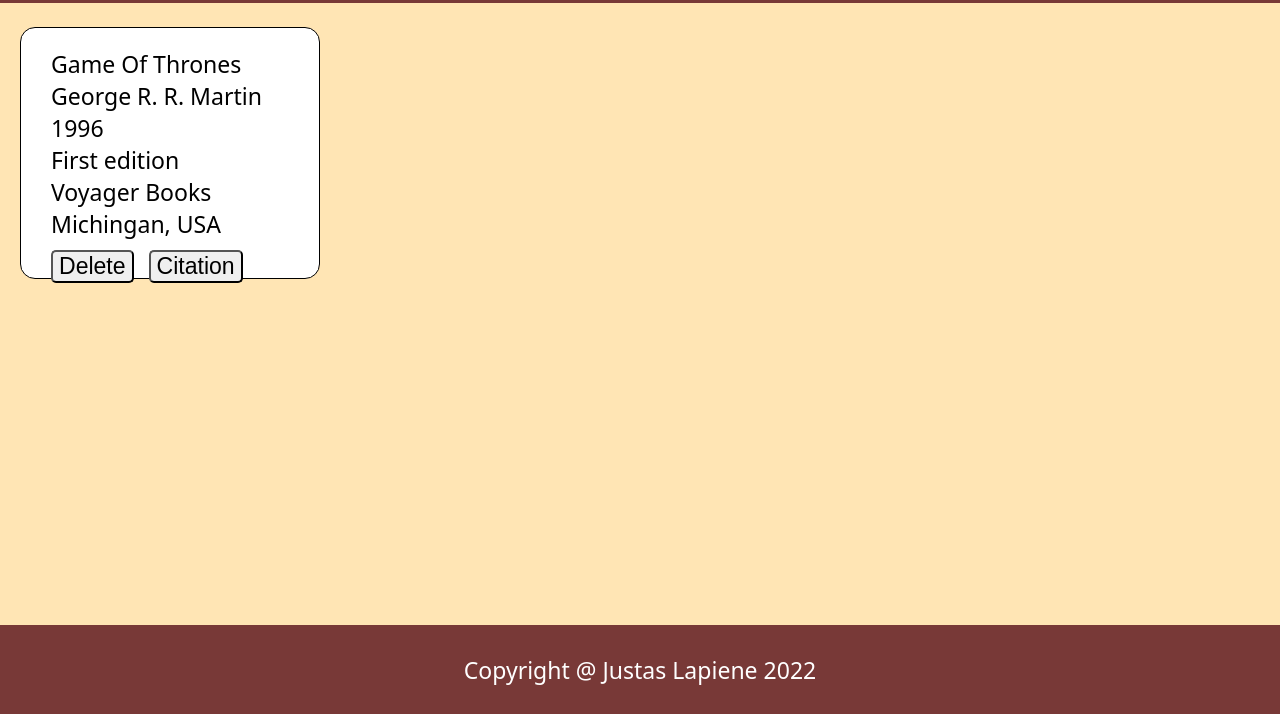
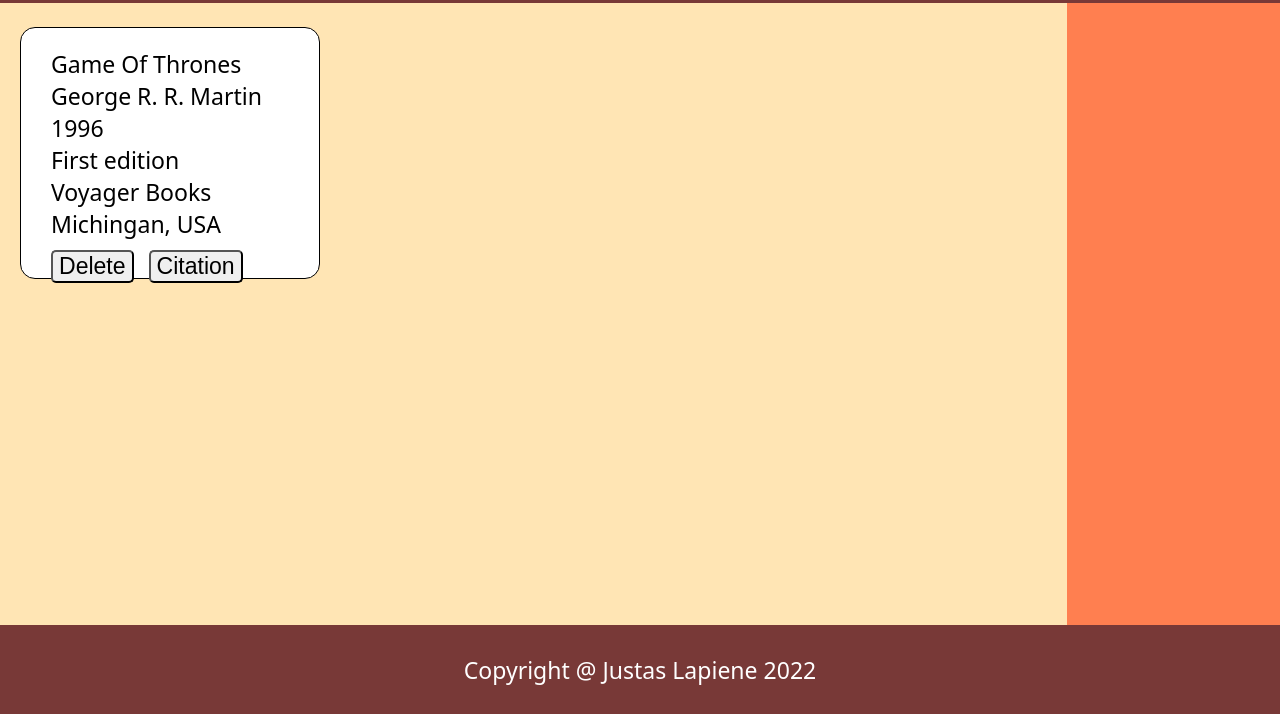
Before and after one commit to J03B1D3N/Library, a plain HTML site: page index.html in a window 1280 px wide. Shown: the part 86-800 px from the top of the page. Drawn offline with Linux system fonts and the light colour scheme.

Commit message:
reinstated the nav

```diff
--- a/script.js
+++ b/script.js
@@ -134,7 +134,7 @@
    if( bookAuthor != "") {
     harvardRefference = bookAuthor
    }  if(bookYearOfPub != 0) {
-    harvardRefference = harvardRefference + "(" + bookYearOfPub + ")"
+    harvardRefference = harvardRefference + "(" + bookYearOfPub + ") "
    }  if( bookTitle != "") {
     harvardRefference = harvardRefference + bookTitle + ", "
    }  if(bookEdition != "") {
@@ -148,5 +148,3 @@
    alert("Harvard reference copied")
 
 }
-
-author
--- a/styles.css
+++ b/styles.css
@@ -57,11 +57,15 @@
     justify-content: center;
     align-items: center;
 }
-
+nav {
+    background-color: var(--nav);
+    grid-column: 6/7;
+    grid-row: 2/9;
+}
 main {
     height: 100%;
     width: 100%;
-    grid-column: 1/7;
+    grid-column: 1/6;
     grid-row: 2/9;
 }
 #books {
```
